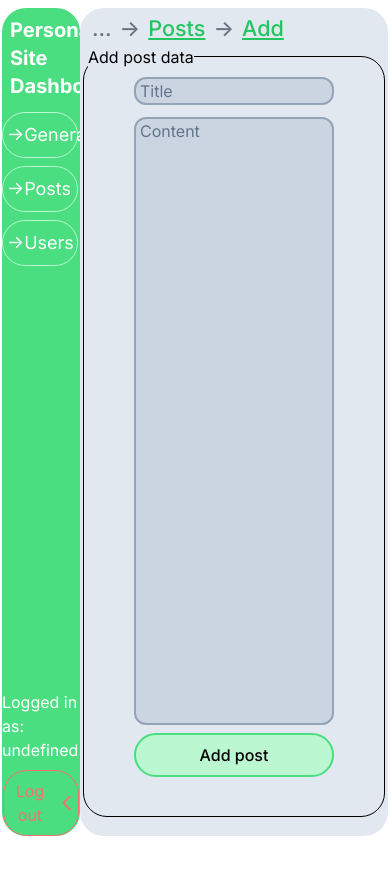
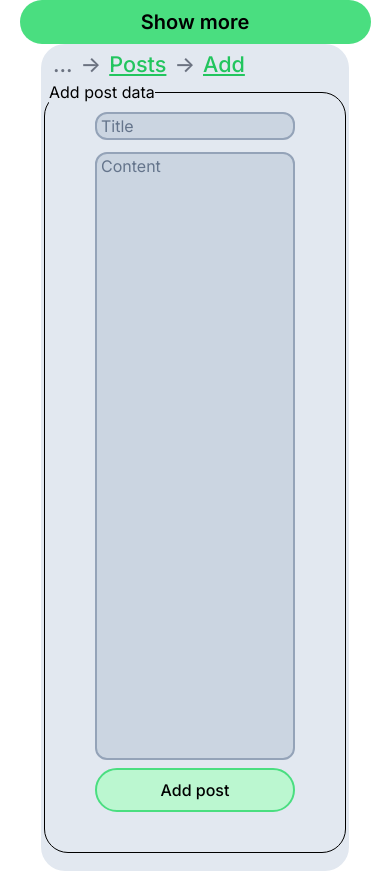
Before and after one commit to Majdanka/nextJsprj, a Next.js app: page /dashboard/posts/add in a window 390 px wide. Before the commit the page ends 844 px from the top, so only its background shows below. Built offline with nearby package versions, Linux system fonts and the light colour scheme; no server answers.

Commit message:
Dashboard mobile aside

```diff
--- a/app/components/dashboard/aside.tsx
+++ b/app/components/dashboard/aside.tsx
@@ -3,7 +3,7 @@ import LogoutButton from "./logoutButton";
 
 export default async function Aside() {
   return (
-    <aside className="w-1/5  h-[98vh] bg-green-400 rounded-3xl flex flex-col pt-2 text-white">
+    <aside className="w-1/5  h-[98vh] bg-green-400 rounded-3xl hidden md:flex flex-col pt-2 text-white">
       <h1 className="text-xl font-bold pl-2">Personal-Site Dashboard</h1>
       <nav className="w-full flex flex-col mt-2">
         <Link href="/dashboard">
--- /dev/null
+++ b/app/components/dashboard/mobileAside.tsx
@@ -0,0 +1,49 @@
+"use client";
+
+import Link from "next/link";
+
+export default function MobileAside() {
+  return (
+    <aside className="md:hidden flex rounded-3xl bg-green-400 w-[90%] flex-col items-center justify-center">
+      <button
+        className="w-full flex flex-col justify-center items-center text-xl font-semibold py-2"
+        onClick={() => {
+          document.querySelector("aside > div")?.classList.toggle("hidden");
+          document.querySelector("nav > div")?.classList.toggle("flex");
+          document
+            .querySelector("button > p:first-of-type")
+            ?.classList.toggle("flex");
+          document
+            .querySelector("button > p:first-of-type")
+            ?.classList.toggle("hidden");
+          document
+            .querySelector("button > p:last-of-type")
+            ?.classList.toggle("flex");
+          document
+            .querySelector("button > p:last-of-type")
+            ?.classList.toggle("hidden");
+        }}
+      >
+        <p>Show more</p>
+        <p className="hidden">Show less</p>
+      </button>
+      <div className="hidden flex-col w-full justify-center items-center">
+        <Link href="/dashboard">
+          <div className="w-full flex items-center py-2 border border-green-200 rounded-3xl text-lg hover:bg-green-300 pl-1 my-3">
+            {"->"}General
+          </div>
+        </Link>
+        <Link href="/dashboard/posts">
+          <div className="w-full flex items-center py-2 border border-green-200 rounded-3xl text-lg hover:bg-green-300 pl-1 my-3">
+            {"->"}Posts
+          </div>
+        </Link>
+        <Link href="/dashboard/users">
+          <div className="w-full flex items-center py-2 border border-green-200 rounded-3xl text-lg hover:bg-green-300 pl-1 my-3">
+            {"->"}Users
+          </div>
+        </Link>
+      </div>
+    </aside>
+  );
+}
--- a/app/dashboard/layout.tsx
+++ b/app/dashboard/layout.tsx
@@ -1,5 +1,6 @@
 import { Inter } from "next/font/google";
 import Aside from "../components/dashboard/aside";
+import MobileAside from "../components/dashboard/mobileAside";
 
 export const metadata = {
   title: "Dashboard",
@@ -16,10 +17,12 @@ export default function RootLayout({
   return (
     <div
       className={
-        inter.className + " flex items-center h-screen justify-center w-full"
+        inter.className +
+        " flex items-center h-screen justify-center w-full flex-row flex-wrap"
       }
     >
       <Aside />
+      <MobileAside />
       <main className="h-[98vh] w-[79%] flex rounded-3xl bg-slate-200 flex-col items-center">
         {children}
       </main>
```
